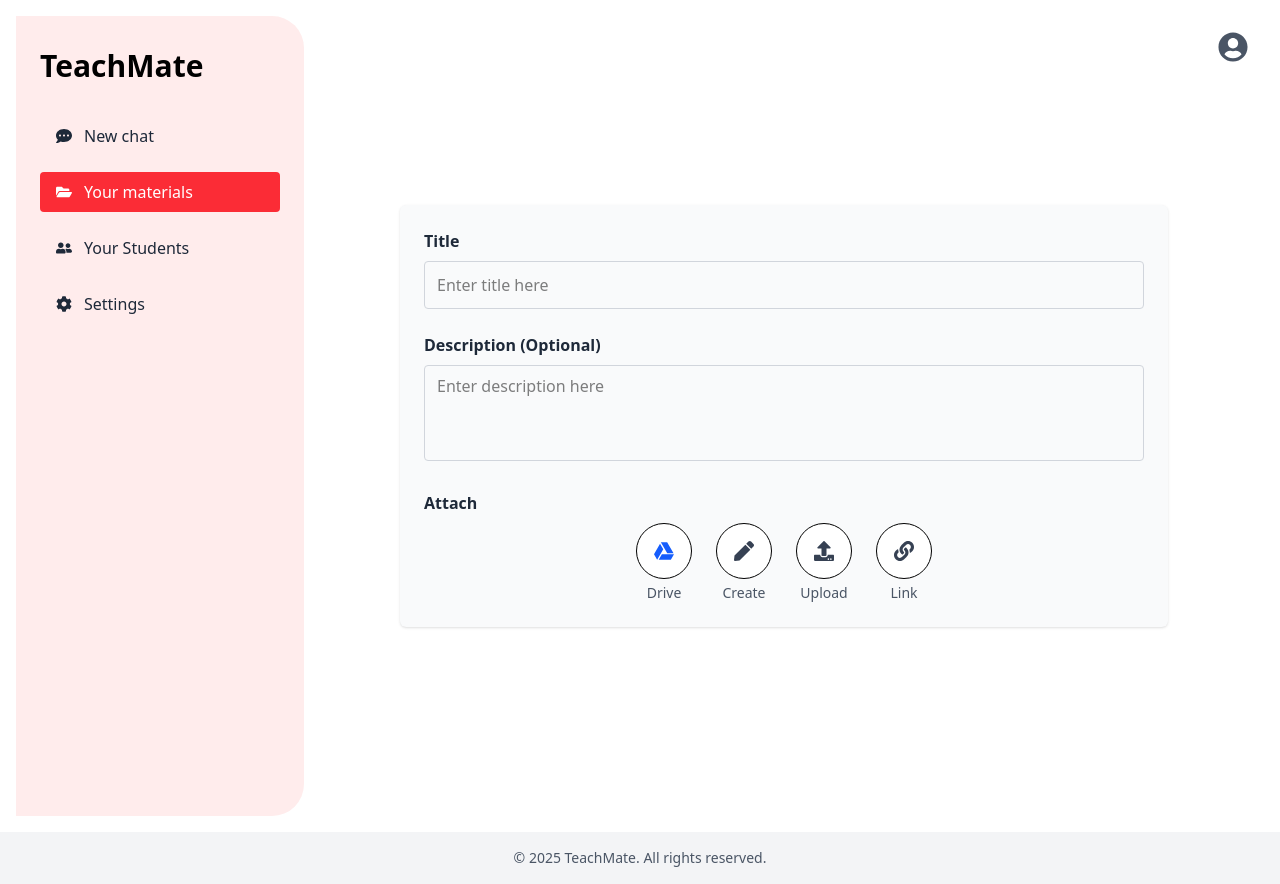
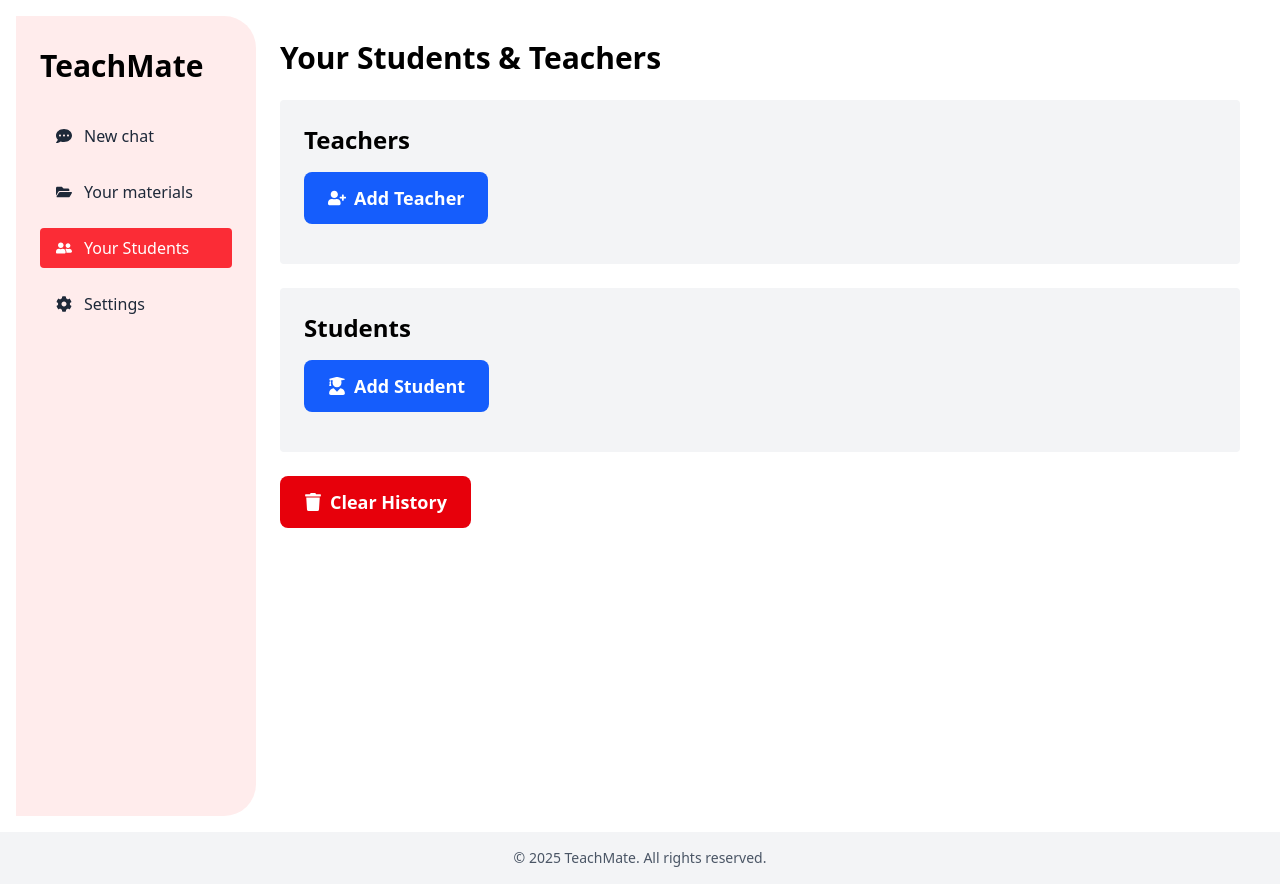
Before and after one commit to frathur/TeachMate-101, a React (Vite) app: page /yourmaterials in a window 1280 px wide. Built offline with nearby package versions, Linux system fonts and the light colour scheme; a web font is replaced by a local one.

Commit message:
Update YourMaterials.tsx
mychanges

```diff
--- a/src/pages/YourMaterials.tsx
+++ b/src/pages/YourMaterials.tsx
@@ -1,17 +1,26 @@
-import React, { useRef, useState } from "react";
+import React, { useState, useEffect } from "react";
 import { Link } from "react-router-dom";
 import {
+  FaTrash,
   FaUserCircle,
   FaCommentDots,
   FaFolderOpen,
   FaUserFriends,
   FaCog,
-  FaGoogleDrive,
-  FaPen,
-  FaUpload,
-  FaLink,
-  FaBars, // Hamburger icon
+  FaUserPlus,
+  FaUserGraduate,
 } from "react-icons/fa";
+
+const YourStudents: React.FC = () => {
+  const [teachers, setTeachers] = useState<{ name: string; email: string }[]>([]);
+  const [students, setStudents] = useState<{ name: string; reference: string; index: string }[]>([]);
+  const [teacherName, setTeacherName] = useState('');
+  const [teacherEmail, setTeacherEmail] = useState('');
+  const [studentName, setStudentName] = useState('');
+  const [studentReference, setStudentReference] = useState('');
+  const [studentIndex, setStudentIndex] = useState('');
+  const [showTeacherForm, setShowTeacherForm] = useState(false);
+  const [showStudentForm, setShowStudentForm] = useState(false);
 
   type SidebarButtonProps = {
     label: string;
@@ -19,13 +28,7 @@ type SidebarButtonProps = {
     active?: boolean;
     to: string;
   };
-
-const SidebarButton: React.FC<SidebarButtonProps> = ({
-  label,
-  icon,
-  active,
-  to,
-}) => (
+  const SidebarButton: React.FC<SidebarButtonProps> = ({ label, icon, active, to }) => (
     <Link
       to={to}
       className={`flex items-center gap-3 px-4 py-2 rounded transition ${
@@ -37,174 +40,185 @@ const SidebarButton: React.FC<SidebarButtonProps> = ({
     </Link>
   );
 
-const YourMaterials: React.FC = () => {
-  const [title, setTitle] = useState("");
-  const [description, setDescription] = useState("");
+  const NavButton: React.FC<{ label: string }> = ({ label }) => (
+    <button className="hover:text-black">{label}</button>
+  );
 
-  // Hidden file input for Upload
-  const fileInputRef = useRef<HTMLInputElement>(null);
 
-  const handleUploadClick = () => {
-    fileInputRef.current?.click();
-  };
+  // Load history from localStorage on mount
+  useEffect(() => {
+    const storedTeachers = localStorage.getItem("teachers");
+    const storedStudents = localStorage.getItem("students");
 
-  const handleFileChange = (e: React.ChangeEvent<HTMLInputElement>) => {
-    if (e.target.files && e.target.files.length > 0) {
-      console.log("Selected file:", e.target.files[0].name);
-      // Implement further upload logic here
+    if (storedTeachers) setTeachers(JSON.parse(storedTeachers));
+    if (storedStudents) setStudents(JSON.parse(storedStudents));
+  }, []);
+
+  // Save history to localStorage when updated
+  useEffect(() => {
+    localStorage.setItem("teachers", JSON.stringify(teachers));
+    localStorage.setItem("students", JSON.stringify(students));
+  }, [teachers, students]);
+
+  const handleInviteTeacher = () => {
+    if (teacherName && teacherEmail) {
+      setTeachers([...teachers, { name: teacherName, email: teacherEmail }]);
+      setTeacherName('');
+      setTeacherEmail('');
+      setShowTeacherForm(false); // Hide form after adding
+
+// Open Gmail with pre-filled recipient and message
+    const subject = encodeURIComponent("Invitation to TeachMate");
+    const body = encodeURIComponent(`Hello,\n\nYou have been invited to join TeachMate as a teacher.\n\nBest regards,\nTeachMate Team`);
+    window.open(`https://mail.google.com/mail/?view=cm&fs=1&to=${teacherEmail}&su=${subject}&body=${body}`, '_blank');
     }
   };
 
-  // Placeholder handlers for each icon
-  const handleDriveClick = () => {
-    console.log("Drive button clicked");
-  };
-  const handleYouTubeClick = () => {
-    console.log("YouTube button clicked");
-  };
-  const handleCreateClick = () => {
-    console.log("Create button clicked");
-  };
-  const handleLinkClick = () => {
-    console.log("Link button clicked");
+  const handleAddStudent = () => {
+    if (studentName && studentReference && studentIndex) {
+      setStudents([...students, { name: studentName, reference: studentReference, index: studentIndex }]);
+      setStudentName('');
+      setStudentReference('');
+      setStudentIndex('');
+      setShowStudentForm(false); // Hide form after adding
+    }
   };
 
-  // State to track sidebar open/closed
-  const [sidebarOpen, setSidebarOpen] = useState(false);
+  // Clear history
+  const clearHistory = () => {
+    localStorage.removeItem("teachers");
+    localStorage.removeItem("students");
+    setTeachers([]);
+    setStudents([]);
+  };
 
   return (
-    <div className="min-h-screen flex bg-white relative">
-      {/* Hamburger Icon (visible on small screens) */}
-      <div className="absolute top-4 left-4 md:hidden">
-        <button onClick={() => setSidebarOpen(!sidebarOpen)}>
-          <FaBars className="text-2xl text-gray-600" />
-        </button>
-      </div>
-
-      {/* User Profile Icon */}
-      <div className="absolute top-4 right-4">
-        <FaUserCircle className="text-3xl text-gray-600 cursor-pointer" />
-      </div>
-
+    <div className="min-h-screen flex bg-white">
       {/* LEFT SIDEBAR */}
-      <aside
-        className={`${
-          sidebarOpen ? "block" : "hidden"
-        } md:block w-72 bg-[#FFECEC] rounded-r-[2rem] flex flex-col py-8 px-6 absolute md:static top-0 left-0 h-full md:h-auto z-50`}
-      >
+      <aside className="w-72 bg-[#FFECEC] rounded-r-[2rem] flex flex-col py-8 px-6">
+        {/* Brand */}
         <div className="mb-8">
           <h1 className="text-3xl font-bold text-black">TeachMate</h1>
         </div>
+
+
+        {/* Nav Items */}
         <nav className="flex flex-col space-y-4">
           <SidebarButton label="New chat" icon={<FaCommentDots />} to="/newchat" />
-          <SidebarButton
-            label="Your materials"
-            icon={<FaFolderOpen />}
-            active
-            to="/yourmaterials"
-          />
-          <SidebarButton
-            label="Your Students"
-            icon={<FaUserFriends />}
-            to="/yourstudent"
-          />
+          <SidebarButton label="Your materials" icon={<FaFolderOpen />} to="/yourmaterials" />
+          <SidebarButton label="Your Students" icon={<FaUserFriends />} active to="/yourstudent" />
           <SidebarButton label="Settings" icon={<FaCog />} to="/settings" />
         </nav>
       </aside>
 
-      {/* RIGHT CONTENT AREA */}
-      <div className="flex-1 flex flex-col">
-        <main className="flex-1 p-6 flex flex-col items-center justify-center">
-          <div className="w-full max-w-3xl bg-gray-50 rounded-md shadow p-6">
-            {/* Title Field */}
-            <div className="mb-6">
-              <label className="block text-md font-semibold text-gray-800 mb-2">
-                Title
-              </label>
+    <div className="container mx-auto p-6">
+      <h1 className="text-3xl font-bold mb-6 ">Your Students & Teachers</h1>
+
+      {/* Teacher Section */}
+      <div className="bg-gray-100 p-6 rounded mb-6">
+        <h2 className="text-2xl font-semibold mb-4">Teachers</h2>
+
+        {/* Toggle Teacher Form */}
+        <button
+          onClick={() => setShowTeacherForm(!showTeacherForm)}
+          className="bg-blue-600 text-white px-6 py-3 rounded-lg text-lg font-semibold hover:bg-blue-700 flex items-center gap-2 mb-4"
+        >
+          <FaUserPlus /> {showTeacherForm ? "Cancel" : "Add Teacher"}
+        </button>
+
+        {showTeacherForm && (
+          <div className="flex flex-col sm:flex-row gap-4">
             <input
               type="text"
-                placeholder="Enter title here"
-                value={title}
-                onChange={(e) => setTitle(e.target.value)}
-                className="w-full h-12 px-3 border border-gray-300 rounded focus:outline-none focus:ring-2 focus:ring-red-400"
+              placeholder="Name"
+              value={teacherName}
+              onChange={(e) => setTeacherName(e.target.value)}
+              className="w-full sm:w-1/3 p-3 border rounded-lg text-lg"
             />
+            <input
+              type="email"
+              placeholder="Email"
+              value={teacherEmail}
+              onChange={(e) => setTeacherEmail(e.target.value)}
+              className="w-full sm:w-1/3 p-3 border rounded-lg text-lg"
+            />
+            <button
+              onClick={handleInviteTeacher}
+              className="w-full sm:w-auto bg-green-600 text-white px-6 py-3 rounded-lg text-lg font-semibold hover:bg-green-700"
+            >
+              Invite
+            </button>
+          </div>
+        )}
+
+        <ul className="mt-4">
+          {teachers.map((teacher, index) => (
+            <li key={index} className="text-lg">{teacher.name} ({teacher.email})</li>
+          ))}
+        </ul>
       </div>
 
-            {/* Description Field */}
-            <div className="mb-6">
-              <label className="block text-md font-semibold text-gray-800 mb-2">
-                Description (Optional)
-              </label>
-              <textarea
-                placeholder="Enter description here"
-                value={description}
-                onChange={(e) => setDescription(e.target.value)}
-                className="w-full h-24 px-3 py-2 border border-gray-300 rounded focus:outline-none focus:ring-2 focus:ring-red-400 resize-none"
+      {/* Student Section */}
+      <div className="bg-gray-100 p-6 rounded mb-6">
+        <h2 className="text-2xl font-semibold mb-4">Students</h2>
+
+        {/* Toggle Student Form */}
+        <button
+          onClick={() => setShowStudentForm(!showStudentForm)}
+          className="bg-blue-600 text-white px-6 py-3 rounded-lg text-lg font-semibold hover:bg-blue-700 flex items-center gap-2 mb-4"
+        >
+          <FaUserGraduate /> {showStudentForm ? "Cancel" : "Add Student"}
+        </button>
+
+        {showStudentForm && (
+          <div className="flex flex-col sm:flex-row gap-4">
+            <input
+              type="text"
+              placeholder="Name"
+              value={studentName}
+              onChange={(e) => setStudentName(e.target.value)}
+              className="w-full sm:w-1/4 p-3 border rounded-lg text-lg"
             />
+            <input
+              type="text"
+              placeholder="Reference"
+              value={studentReference}
+              onChange={(e) => setStudentReference(e.target.value)}
+              className="w-full sm:w-1/4 p-3 border rounded-lg text-lg"
+            />
+            <input
+              type="text"
+              placeholder="Index"
+              value={studentIndex}
+              onChange={(e) => setStudentIndex(e.target.value)}
+              className="w-full sm:w-1/4 p-3 border rounded-lg text-lg"
+            />
+            <button
+              onClick={handleAddStudent}
+              className="w-full sm:w-auto bg-green-600 text-white px-6 py-3 rounded-lg text-lg font-semibold hover:bg-green-700"
+            >
+              Add
+            </button>
+          </div>
+        )}
+
+        <ul className="mt-4">
+          {students.map((student, index) => (
+            <li key={index} className="text-lg">{student.name} ({student.reference}, {student.index})</li>
+          ))}
+        </ul>
       </div>
 
-            {/* Attach Section */}
-            <div>
-              <label className="block text-md font-semibold text-gray-800 mb-2">
-                Attach
-              </label>
-              <div className="flex flex-wrap justify-center items-center space-x-6">
-                {/* Drive */}
-                <div className="flex flex-col items-center">
+      {/* Clear History Button */}
       <button
-                    onClick={handleDriveClick}
-                    className="w-14 h-14 bg-white rounded-full border flex items-center justify-center hover:bg-gray-100 transition"
+        onClick={clearHistory}
+        className="w-full sm:w-auto bg-red-600 text-white px-6 py-3 rounded-lg text-lg font-semibold hover:bg-red-700 flex items-center gap-2"
       >
-                    <FaGoogleDrive className="text-xl text-blue-600" />
+        <FaTrash /> Clear History
       </button>
-                  <span className="text-sm text-gray-600 mt-1">Drive</span>
-                </div>
-
-                {/* Create */}
-                <div className="flex flex-col items-center">
-                  <button
-                    onClick={handleCreateClick}
-                    className="w-14 h-14 bg-white rounded-full border flex items-center justify-center hover:bg-gray-100 transition"
-                  >
-                    <FaPen className="text-xl text-gray-700" />
-                  </button>
-                  <span className="text-sm text-gray-600 mt-1">Create</span>
-                </div>
-
-                {/* Upload with Hidden File Input */}
-                <div className="flex flex-col items-center">
-                  <input
-                    type="file"
-                    ref={fileInputRef}
-                    className="hidden"
-                    onChange={handleFileChange}
-                  />
-                  <button
-                    onClick={handleUploadClick}
-                    className="w-14 h-14 bg-white rounded-full border flex items-center justify-center hover:bg-gray-100 transition"
-                  >
-                    <FaUpload className="text-xl text-gray-700" />
-                  </button>
-                  <span className="text-sm text-gray-600 mt-1">Upload</span>
-                </div>
-
-                {/* Link */}
-                <div className="flex flex-col items-center">
-                  <button
-                    onClick={handleLinkClick}
-                    className="w-14 h-14 bg-white rounded-full border flex items-center justify-center hover:bg-gray-100 transition"
-                  >
-                    <FaLink className="text-xl text-gray-700" />
-                  </button>
-                  <span className="text-sm text-gray-600 mt-1">Link</span>
-                </div>
-              </div>
-            </div>
-          </div>
-        </main>
     </div>
     </div>
   );
 };
 
-export default YourMaterials;
+export default YourStudents;
```
Lines whose indentation alone changed are shown as unchanged.
